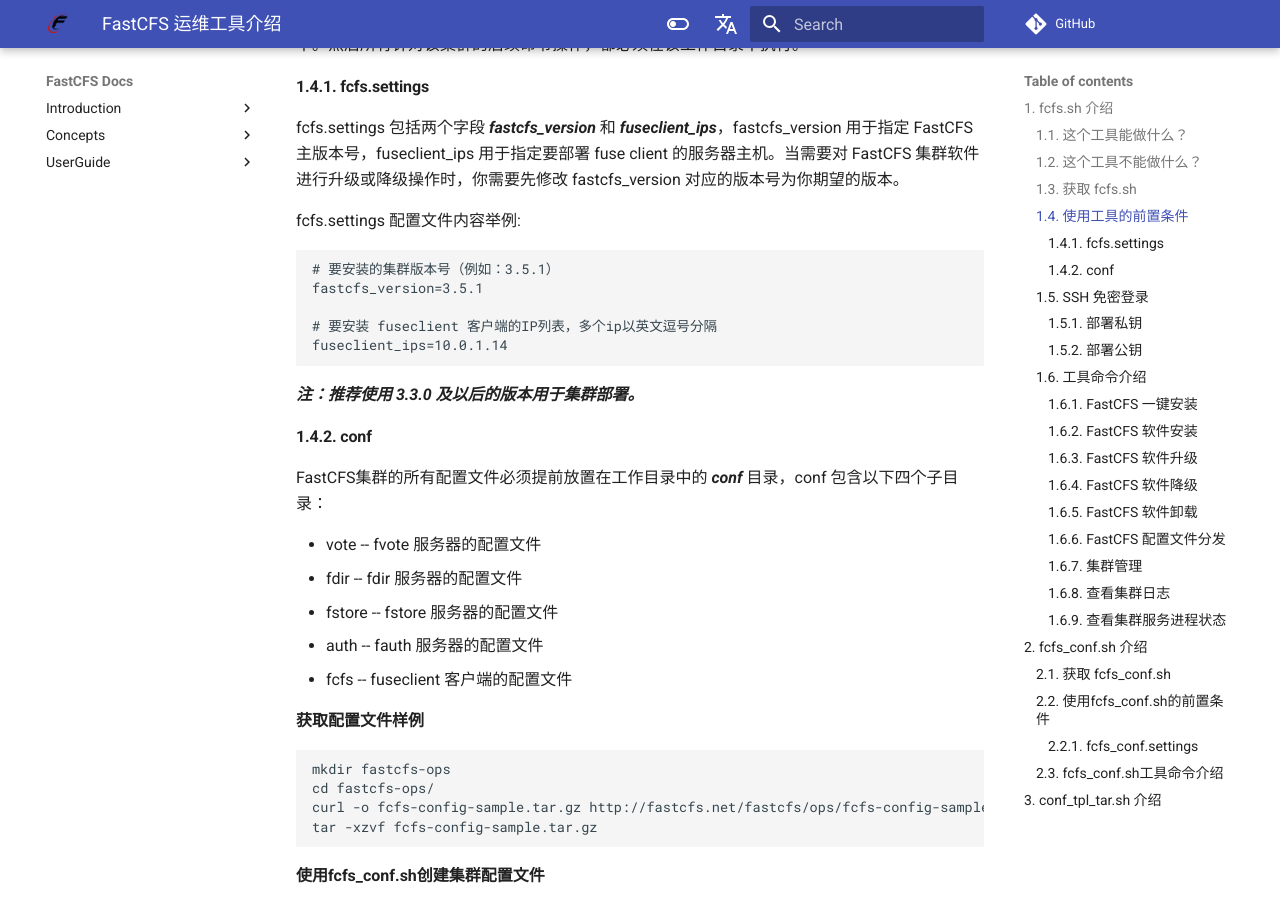
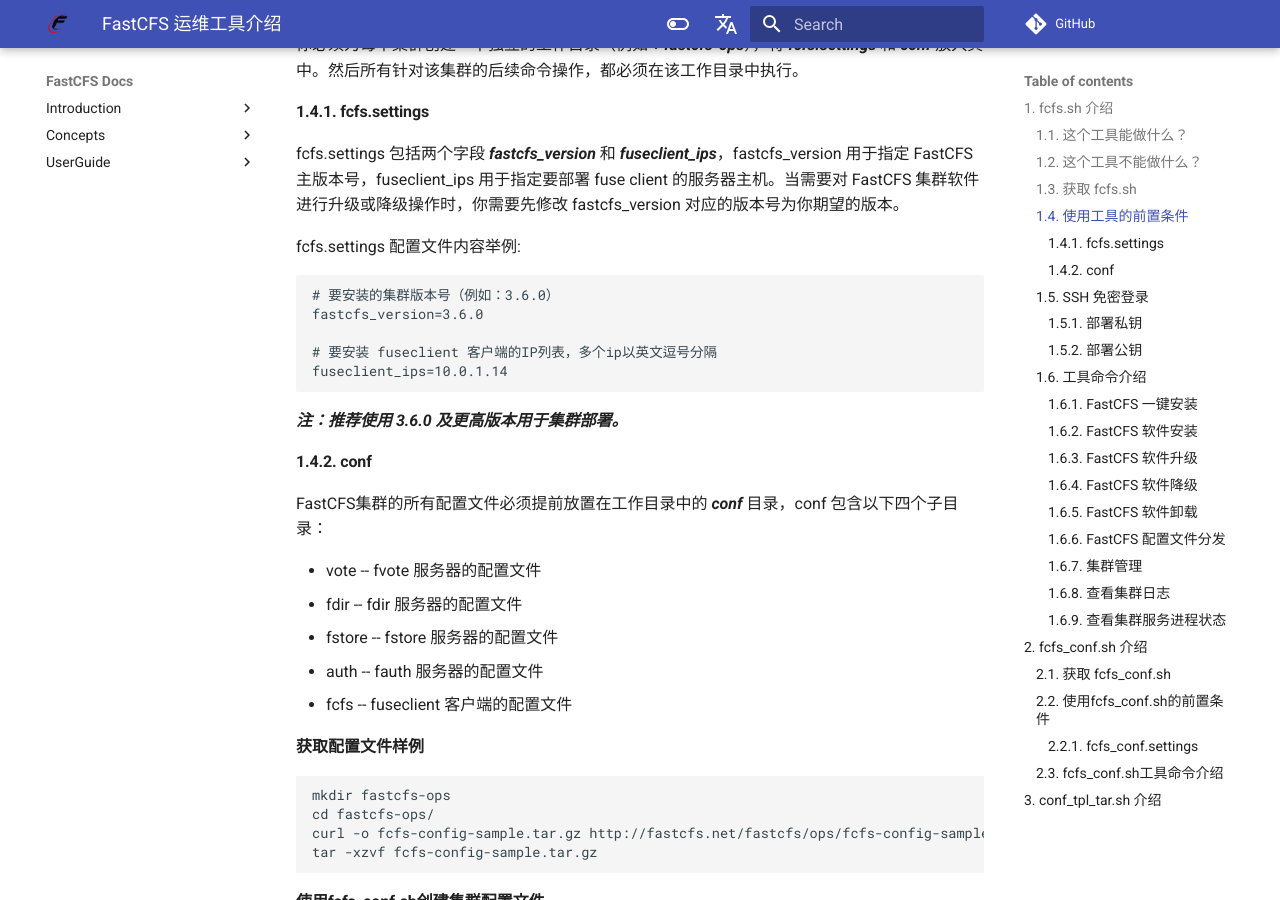
Before and after one commit to happyfish100/FastCFS, an MkDocs documentation site: the page built from docs/fcfs-ops-tool-zh_CN.md, in a window 1280 px wide and 900 px high, scrolled down 1307 px. Built offline with MkDocs 1.6.1 and Material for MkDocs 9.7.7, drawn with Linux system fonts in a browser that asks for light colours; comment, search, counter and statistics services are not loaded; the version menu is left out; some of the changed text lies outside the part shown.

Commit message:
small changed for fcfs-ops-tool[-zh_CN].md

````diff
--- a/docs/fcfs-ops-tool-zh_CN.md
+++ b/docs/fcfs-ops-tool-zh_CN.md
@@ -51,14 +51,14 @@ fcfs.settings 包括两个字段 ***fastcfs_version*** 和 ***fuseclient_ips***
 fcfs.settings 配置文件内容举例:
 
 ```
-# 要安装的集群版本号（例如：3.5.1）
-fastcfs_version=3.5.1
+# 要安装的集群版本号（例如：3.6.0）
+fastcfs_version=3.6.0
 
 # 要安装 fuseclient 客户端的IP列表，多个ip以英文逗号分隔
 fuseclient_ips=10.0.1.14
 ```
 
-***注：推荐使用 3.3.0 及以后的版本用于集群部署。***
+***注：推荐使用 3.6.0 及更高版本用于集群部署。***
 
 #### 1.4.2. conf
 
````
Also changed, not shown: other parts of docs/fcfs-ops-tool-zh_CN.md (+1 -1 lines), docs/fcfs-ops-tool.md (+2 -2 lines).
